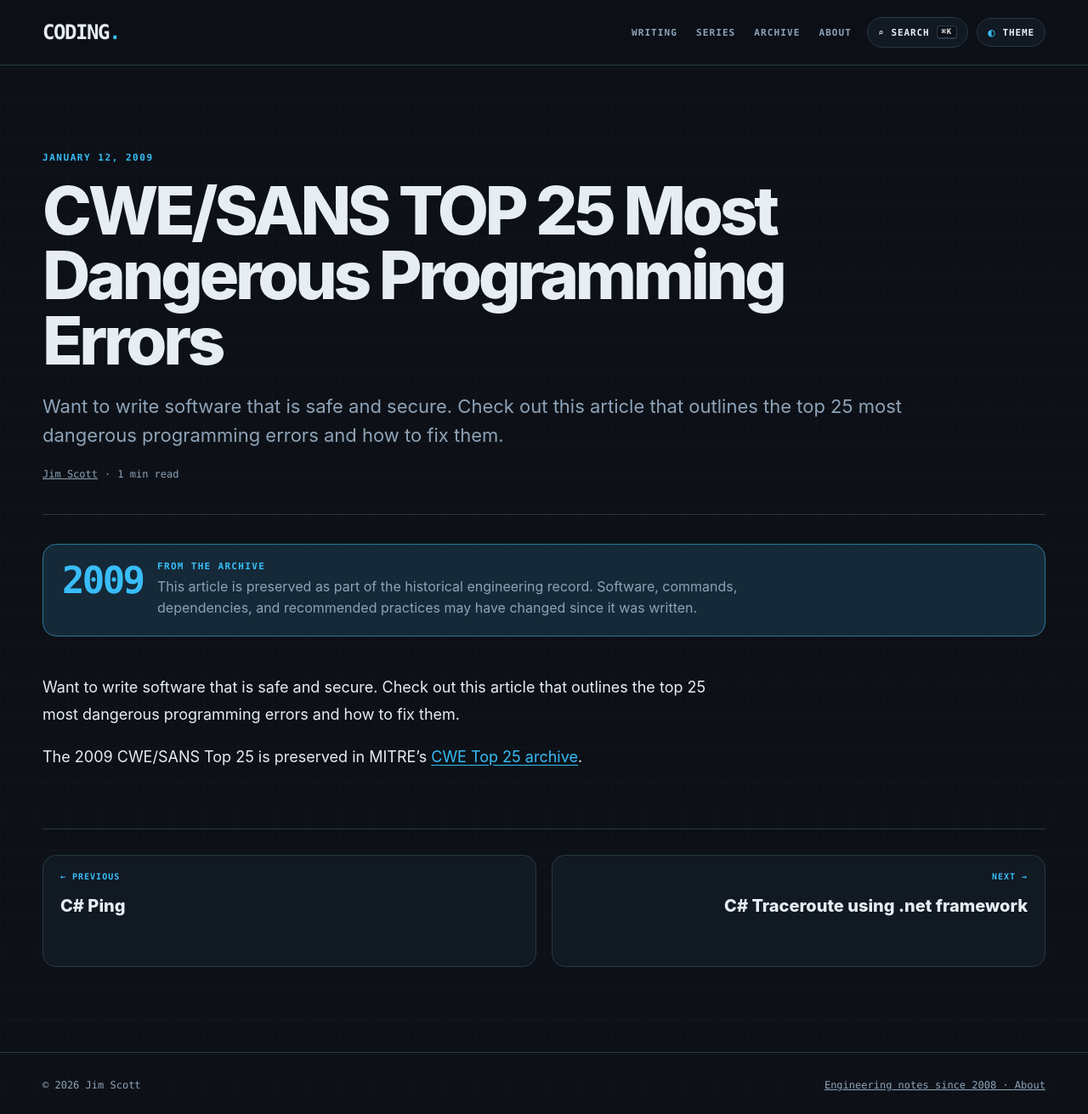
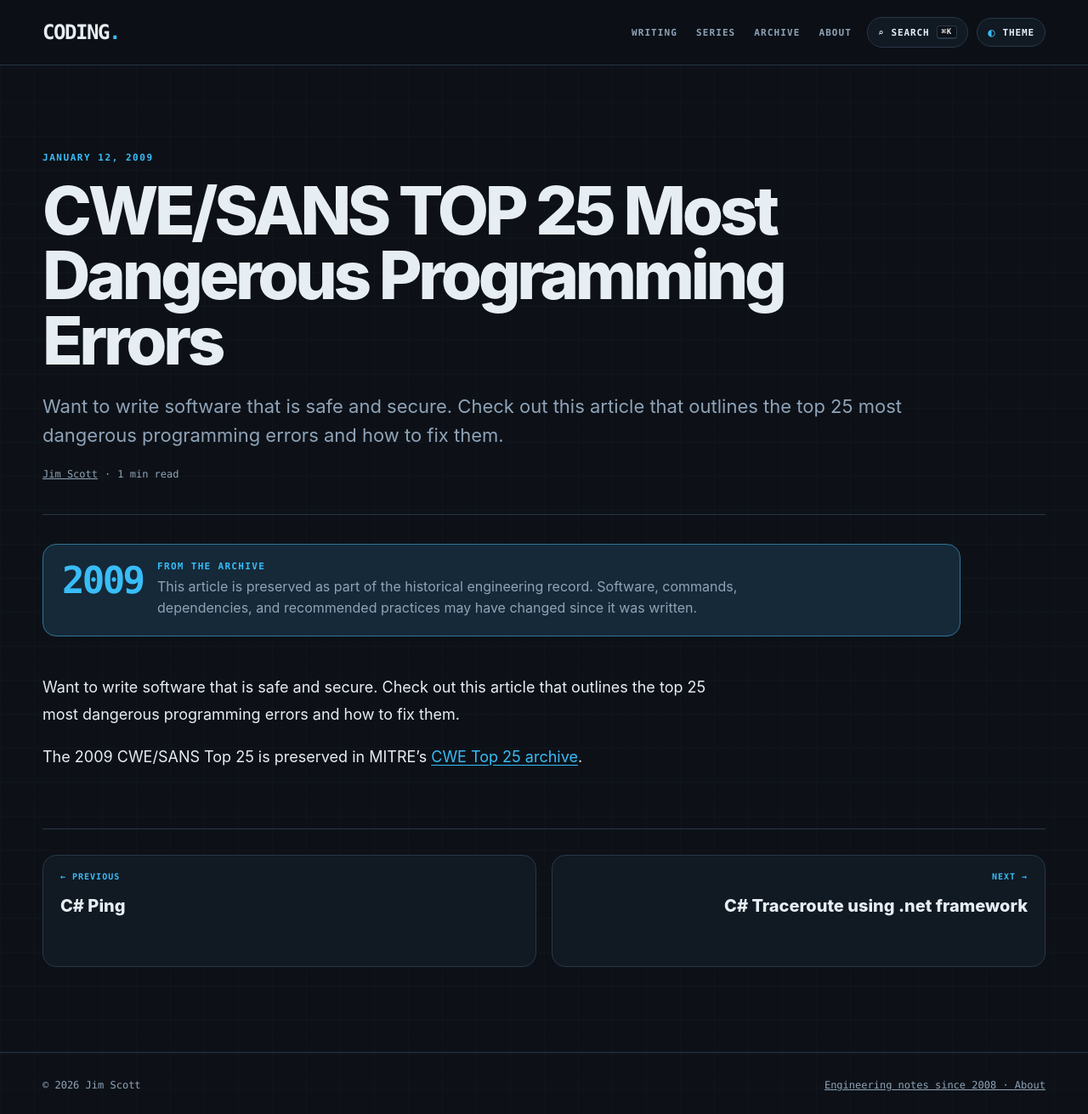
Before and after one commit to infoconex/coding-blog, a Jekyll site: the page built from post/2009/01/12/CWESANS-TOP-25-Most-Dangerous-Programming-Errors/index.md, in a window 1280 px wide and 1311 px high. Shown: the whole window at 85% size. Built offline with Jekyll 4.4.1, drawn with Linux system fonts in a browser that asks for light colours.

Commit message:
Align archive notice maximum width with article code blocks

```diff
--- a/assets/css/site.css
+++ b/assets/css/site.css
@@ -91,7 +91,7 @@ a { color: inherit; }
 .post-description { max-width: 1080px; margin: 22px 0 0; color: var(--muted); font-size: clamp(18px, 2vw, 22px); line-height: 1.55; }
 .post-meta { display: flex; flex-wrap: wrap; gap: 8px; margin-top: 20px; color: var(--muted); font: 12px/1.5 var(--font-mono); }
 
-.archive-notice { display: grid; grid-template-columns: 90px 1fr; gap: 22px; margin: 0 0 44px; padding: 20px 22px; border: 1px solid color-mix(in srgb, var(--accent) 45%, var(--line)); border-radius: var(--radius); background: color-mix(in srgb, var(--surface) 90%, var(--accent) 10%); }
+.archive-notice { max-width: 1080px; display: grid; grid-template-columns: 90px 1fr; gap: 22px; margin: 0 0 44px; padding: 20px 22px; border: 1px solid color-mix(in srgb, var(--accent) 45%, var(--line)); border-radius: var(--radius); background: color-mix(in srgb, var(--surface) 90%, var(--accent) 10%); }
 .archive-notice__year { color: var(--accent); font: 800 clamp(28px, 5vw, 44px)/1 var(--font-mono); letter-spacing: -.06em; }
 .archive-notice__label { margin: 0 0 6px; color: var(--accent); font: 700 11px/1 var(--font-mono); letter-spacing: .12em; text-transform: uppercase; }
 .archive-notice p:last-child { max-width: 720px; margin: 0; color: var(--muted); line-height: 1.55; }
```
